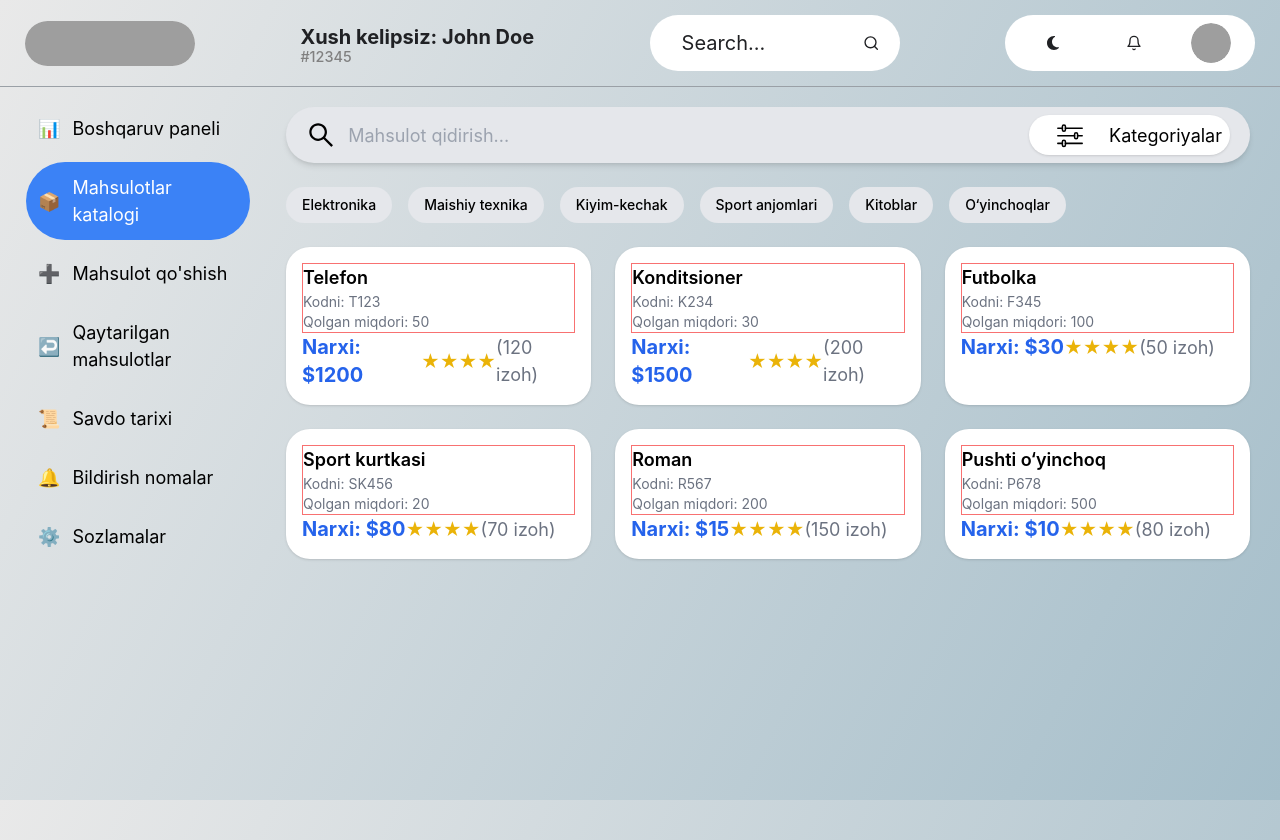
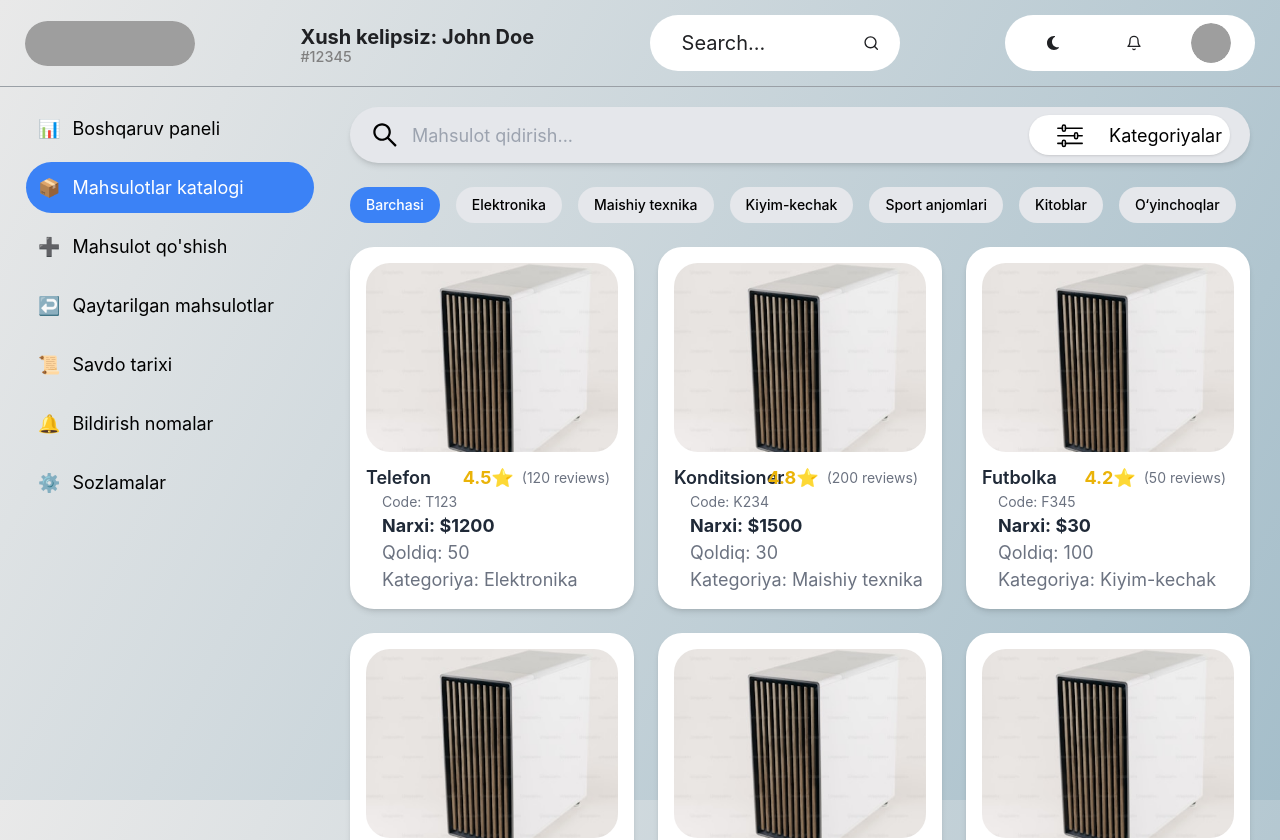
Before and after one commit to Blackxok/task_2, a Next.js app: page /products in a window 1280 px wide. Shown: the top 840 px of the page. Built offline with nearby package versions, Linux system fonts and the light colour scheme; grey boxes are pictures that could not be loaded.

Commit message:
.productBox + productPage

```diff
--- a/app/components/Sidebar.tsx
+++ b/app/components/Sidebar.tsx
@@ -8,7 +8,7 @@ const Sidebar = () => {
 	const pathname = usePathname()
 
 	return (
-		<div className='w-64 h-screen p-4'>
+		<div className='!w-80 h-screen p-4'>
 			<nav className='space-y-2'>
 				{MENU_ITEMS.map(item => {
 					const isActive = pathname === item.path
--- a/app/products/page.tsx
+++ b/app/products/page.tsx
@@ -1,10 +1,12 @@
 'use client'
+import ProductBox from '@/components/productBox/productBox'
 import Search from '@/components/search/search'
 import { useState } from 'react'
 import { products } from '../constants/product'
 import { IProduct } from '../types'
 
 const categories = [
+	'Barchasi', // Yangi qo'shilgan kategoriya
 	'Elektronika',
 	'Maishiy texnika',
 	'Kiyim-kechak',
@@ -14,24 +16,29 @@ const categories = [
 ]
 
 export default function ProductsPage() {
-	const [selectedCategory, setSelectedCategory] = useState<string | null>(null)
+	const [selectedCategory, setSelectedCategory] = useState<string>('Barchasi') // Default "Barchasi"
 
 	const handleCategoryClick = (category: string) => {
-		setSelectedCategory(category === selectedCategory ? null : category) // Agar shu kategoriya tanlansa, filterni tozalaydi
+		setSelectedCategory(category)
 	}
 
-	const filteredProducts = selectedCategory
-		? products.filter((product: IProduct) => product.category === selectedCategory)
-		: products
+	// Filtrlangan mahsulotlar
+	const filteredProducts =
+		selectedCategory === 'Barchasi'
+			? products // Barcha mahsulotlar
+			: products.filter((product: IProduct) => product.category === selectedCategory)
 
 	return (
 		<div>
+			{/* Qidiruv */}
 			<Search />
+
+			{/* Kategoriyalar */}
 			<div className='flex gap-4 overflow-x-auto my-6'>
 				{categories.map(category => (
 					<span
 						key={category}
-						onClick={() => handleCategoryClick(category)} // Kategoriya nomiga bosilganda
+						onClick={() => handleCategoryClick(category)}
 						className={`px-4 py-2 rounded-full text-sm font-medium whitespace-nowrap cursor-pointer ${
 							selectedCategory === category ? 'bg-blue-500 text-white' : 'bg-gray-200'
 						}`}
@@ -40,20 +47,11 @@ export default function ProductsPage() {
 					</span>
 				))}
 			</div>
+
+			{/* Filtrlangan ProductBox */}
 			<div className='grid grid-cols-3 gap-6'>
-				{filteredProducts.map((product: IProduct) => (
-					<div key={product.code} className='bg-white p-4 rounded-3xl shadow'>
-						<div className='border border-red-400'>
-							<h3 className='text-lg font-semibold'>{product.name}</h3>
-							<p className='text-sm text-gray-500'>Kodni: {product.code}</p>
-							<p className='text-sm text-gray-500'>Qolgan miqdori: {product.remaining}</p>
-						</div>
-						<div className='flex items-center'>
-							<p className='font-bold text-xl text-blue-600'>Narxi: ${product.price}</p>
-							<span className='text-yellow-500'>{'★'.repeat(Math.floor(product.rating))}</span>
-							<span className='text-gray-500'>({product.reviews} izoh)</span>
-						</div>
-					</div>
+				{filteredProducts.map(product => (
+					<ProductBox key={product.code} product={product} />
 				))}
 			</div>
 		</div>
--- /dev/null
+++ b/components/productBox/productBox.tsx
@@ -0,0 +1,35 @@
+import { IProduct } from '@/app/types'
+import React from 'react'
+
+interface ProductBoxProps {
+	product: IProduct
+}
+
+const ProductBox: React.FC<ProductBoxProps> = ({ product }) => {
+	return (
+		<div className='bg-white rounded-3xl p-4 shadow-md max-w-sm relative'>
+			<div className='mb-3'>
+				<img
+					src={`/images/image.png`}
+					alt={product.name}
+					className='w-full aspect-[4/3] object-cover rounded-3xl'
+				/>
+			</div>
+			<div className='flex items-start justify-between'>
+				<div className='w-full space-x-4'>
+					<h2 className='text-lg font-semibold text-gray-800'>{product.name}</h2>
+					<p className='text-gray-500 text-sm'>Code: {product.code}</p>
+					<p className='text-gray-800 font-bold'>Narxi: ${product.price}</p>
+					<p className='text-gray-500'>Qoldiq: {product.remaining}</p>
+					<p className='text-gray-500 flex-grow truncate'>Kategoriya: {product.category}</p>
+				</div>
+				<div className='flex items-center min-w-max absolute right-6'>
+					<p className='text-yellow-500 font-bold'>{product.rating}⭐</p>
+					<p className='ml-2 text-gray-500 text-sm'>({product.reviews} reviews)</p>
+				</div>
+			</div>
+		</div>
+	)
+}
+
+export default ProductBox
```
Also changed, not shown: public/images/image.png (added).
